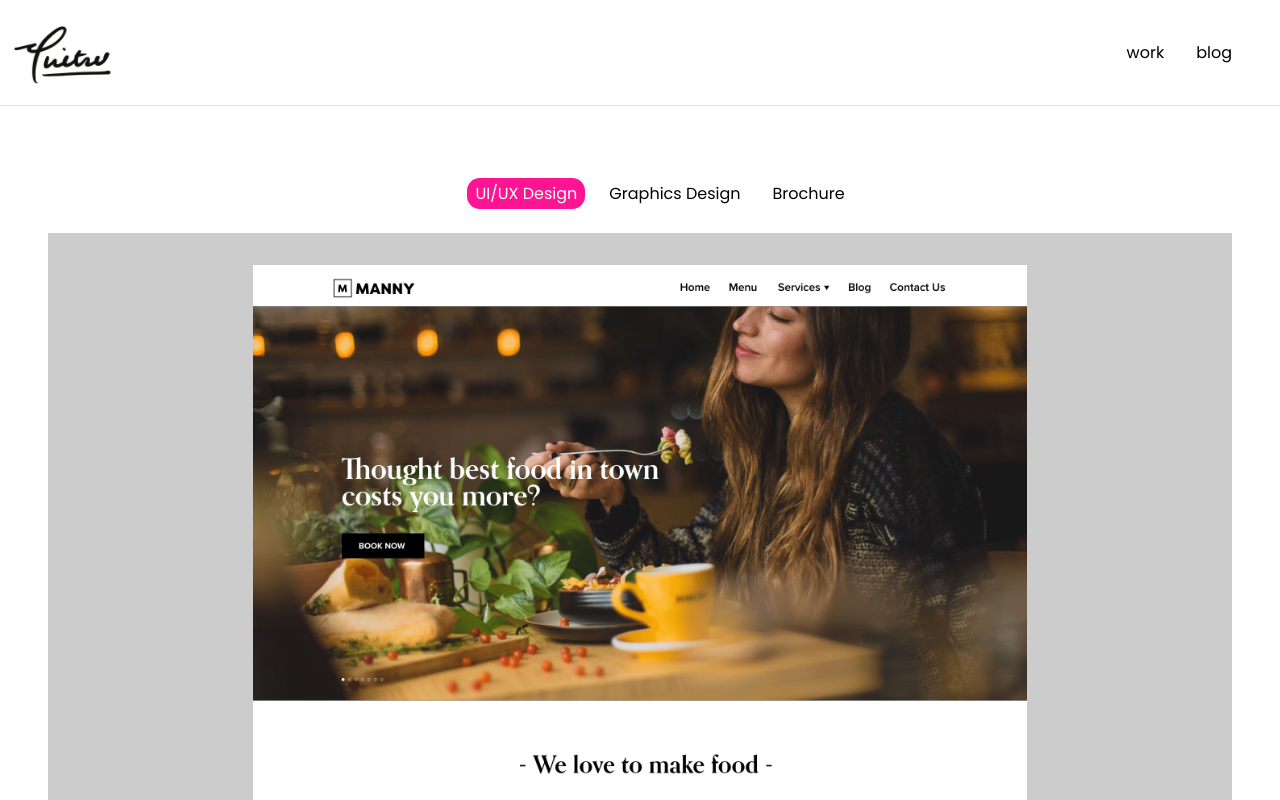
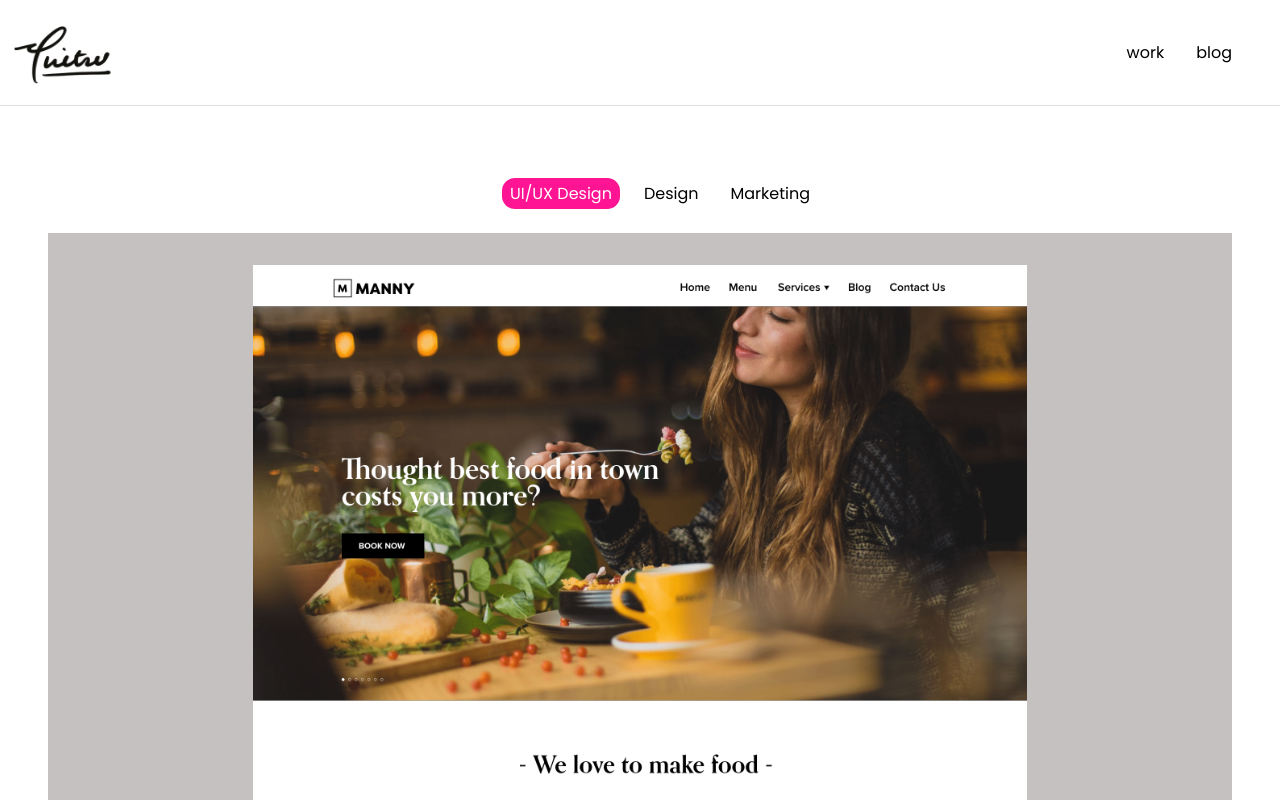
Before and after one commit to chitru/schitruv4, a Next.js app: page /work in a window 1280 px wide. Shown: the top 800 px of the page. Built offline with nearby package versions, Linux system fonts and the light colour scheme.

Commit message:
minor edits

```diff
--- a/pages/components/header.js
+++ b/pages/components/header.js
@@ -29,7 +29,7 @@ function Header() {
                   {
                     NavItems.map((item, index) => {
                       return (
-                        <li key={index} className={item.cName}><Link href={item.url}>{item.title}</Link></li>
+                        <li key={index} className={item.cName}><Link href={item.url}><a target="_blank">{item.title}</a></Link></li>
                       )
                     })
                   }
--- a/pages/work.js
+++ b/pages/work.js
@@ -30,7 +30,7 @@ function Work() {
                 handleClick(2);
               }}
             >
-              Graphics Design
+              Design
             </li>
             <li
                 className={toggleState === 3 ? "active-tab" : ""}
@@ -38,7 +38,7 @@ function Work() {
                 handleClick(3);
               }}
             >
-              Brochure
+              Marketing
             </li>
           </ul>
         </div>
@@ -51,12 +51,12 @@ function Work() {
         <div
             className={ toggleState === 2 ? "active-content" : "content"}
            >
-                 Graphics Design
+                  Coming Soon
         </div>
         <div
             className={ toggleState === 3 ? "active-content" : "content"}
            >
-                 Brochure
+                 Coming Soon
         </div>
         </div>
       </main>
--- a/styles/globals.css
+++ b/styles/globals.css
@@ -198,7 +198,7 @@ header {
 }
 
 .tab-content {
-  background-color: #ccc;
+  background-color: rgb(197, 193, 193);
   padding:1rem;
 }
 
```
